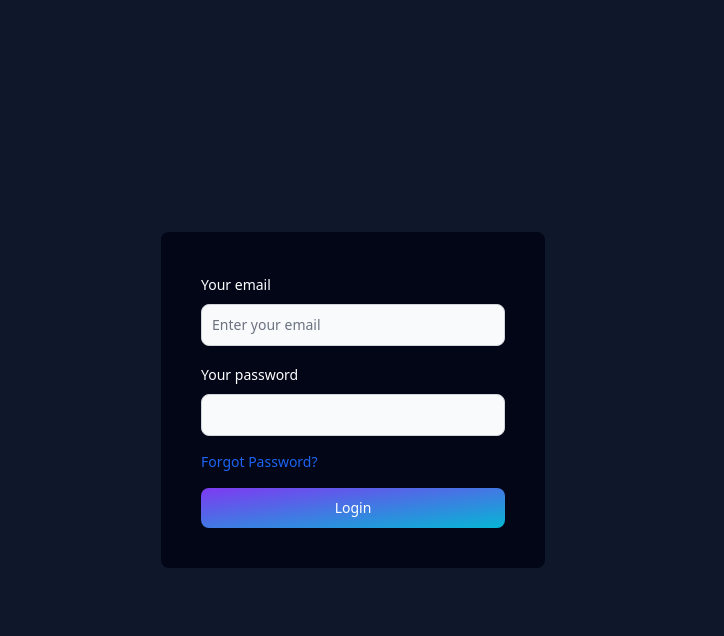
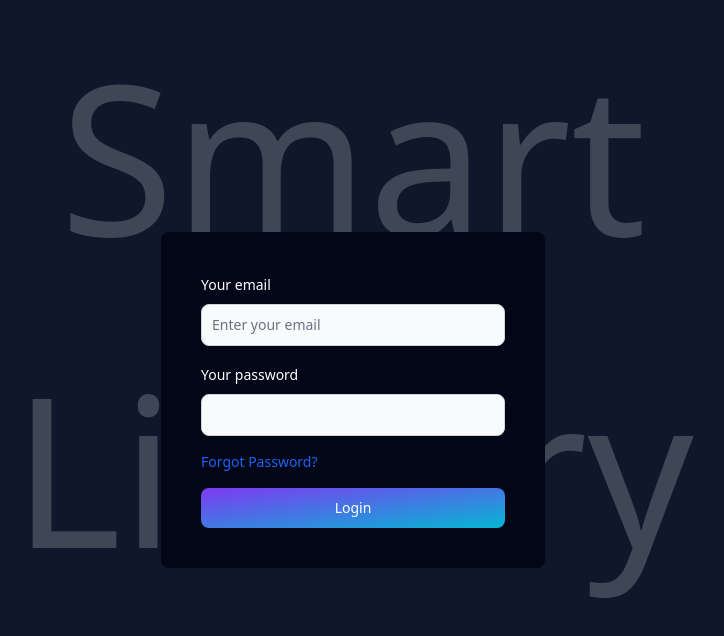
Before and after one commit to Sowishi/Thesis, a React (Vite) app in the folder frontend/thesis-barcode/: page / in a window 1280 px wide. Shown: the top 636 px of the page, without its empty margins (287-1011 px from the left). Built offline with nearby package versions, Linux system fonts and the light colour scheme.

Commit message:
Add background text in login page

```diff
--- a/frontend/thesis-barcode/src/pages/login.jsx
+++ b/frontend/thesis-barcode/src/pages/login.jsx
@@ -2,8 +2,21 @@ import { Button, Checkbox, Label, TextInput } from "flowbite-react";
 
 const Login = () => {
   return (
-    <div className="w-full flex justify-center items-center h-screen  bg-slate-900">
-      <form className="flex flex-col gap-4 w-96 p-10 bg-slate-950 rounded-lg text-white">
+    <div className="w-full flex justify-center items-center h-screen  bg-slate-900 relative">
+      <h1
+        className="text-white text-center hidden md:flex"
+        style={{
+          fontSize: "13rem",
+          position: "absolute",
+          top: 0,
+          opacity: 0.2,
+          zIndex: 0,
+        }}
+      >
+        Smart Library
+      </h1>
+
+      <form className="flex flex-col gap-4 w-96 p-10 bg-slate-950 rounded-lg text-white z-50">
         <div>
           <div className="mb-2 block">
             <Label className="text-white" htmlFor="email1" value="Your email" />
```
